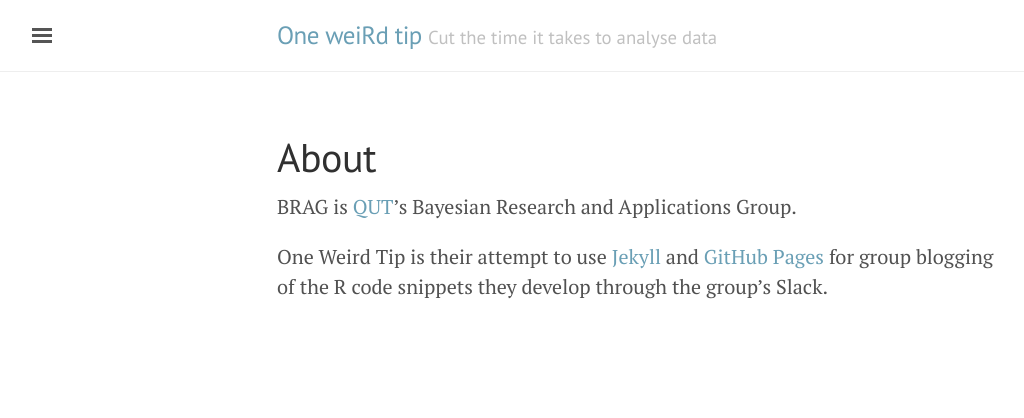
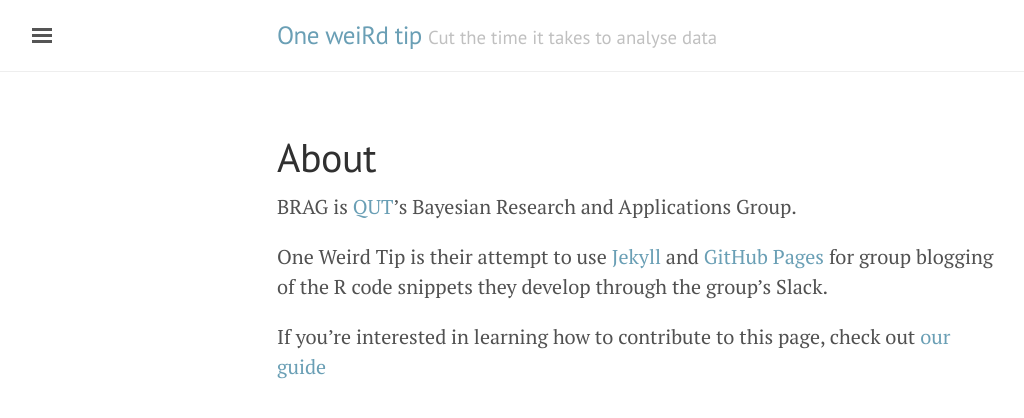
Before and after one commit to bragqut/bragqut.github.io, a Jekyll site: the page built from about.md, in a window 1280 px wide. Shown: the top 418 px of the page, without its empty margins (3-1027 px from the left). Built offline with Jekyll 4.4.1, drawn with Linux system fonts in a browser that asks for light colours.

Commit message:
link to 'using this page' in about

```diff
--- a/about.md
+++ b/about.md
@@ -7,3 +7,5 @@ author: samclifford
 BRAG is [QUT](http://qut.com)'s Bayesian Research and Applications Group.
 
 One Weird Tip is their attempt to use [Jekyll](http://jekyllrb.com) and [GitHub Pages](https://pages.github.com) for group blogging of the R code snippets they develop through the group's Slack.
+
+If you're interested in learning how to contribute to this page, check out [our guide](/2016/02/05/using-this-site/)
```
